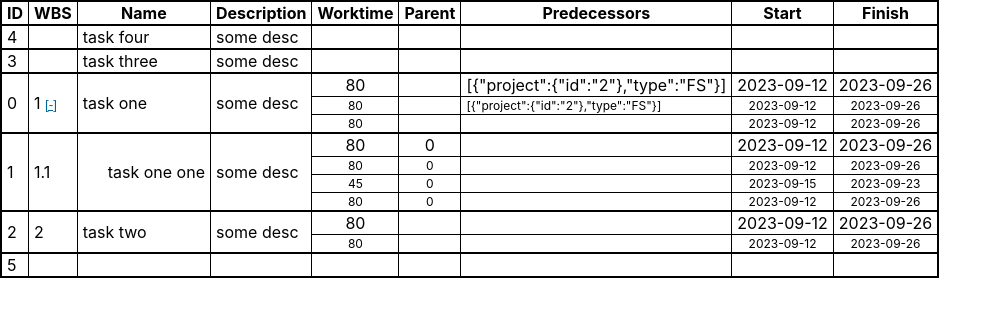
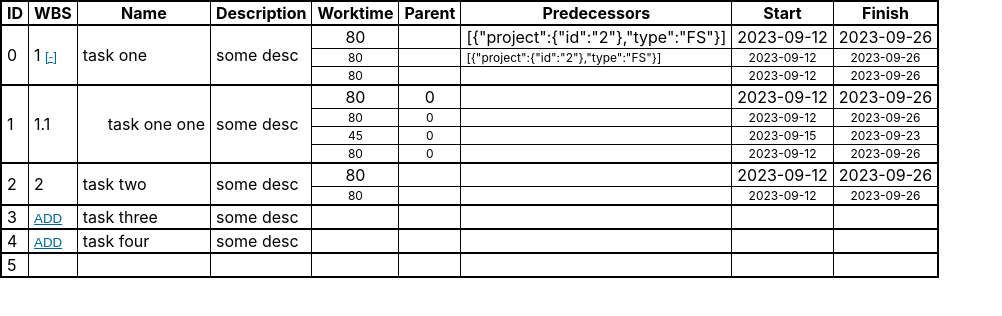
Before and after one commit to wazart0/pmt_x, a React (Create React App) app in the folder frontend/pyscript_experiment/project/: page / in a window 1280 px wide. Shown: the top 316 px of the page, without its empty margins (0-1002 px from the left). Built offline with nearby package versions, Linux system fonts and the light colour scheme.

Commit message:
multiple fixes + improvements + minor features

```diff
--- a/frontend/pyscript_experiment/project/src/components/ProjectList.js
+++ b/frontend/pyscript_experiment/project/src/components/ProjectList.js
@@ -1,6 +1,6 @@
 import React from "react";
 import { Fragment, useState } from "react";
-import { columns, data, addProject } from "./ProjectVars";
+import { columns, data, addProject, sortByWBS, resetIDs } from "./ProjectVars";
 import { hideSubTree, showSubTree, changeParent } from "./ProjectListTreeManager";
 
 
@@ -30,27 +30,41 @@ function ProjectList() {
 
     function updateValueFromCell(e, id, column) {
         e.target.textContent = e.target.textContent.trim();
-        if (!e.target.textContent || e.target.textContent === String(data[id][column])) return;
-        console.log(column);
+        if (e.target.textContent === String(data[id][column])) return
+        if (column === 'name' && !e.target.textContent) { e.target.textContent = data[id][column]; return; }
         if (column === 'parent') {
-            let result = changeParent(id, Number(e.target.textContent))
+            let result = changeParent(id, e.target.textContent !== '' ? Number(e.target.textContent) : null)
             e.target.textContent = data[id][column];
             if (!result) return
         } else {
             data[id][column] = e.target.textContent;
+            console.log("Updated task: [" + String(id) + "] column: [" + column + "] to: [" + data[id][column]+ "] ");
         }
         console.log("TODO: Implement data update in DB.");
-        console.log("Updated task: [" + String(id) + "] column: [" + column + "] to: [" + data[id][column]+ "] ");
         updateProjectListState({});
     }
 
     function addNewProject(e) {
-        if (!e.target.textContent.trim()) return;
-        let id = addProject(e.target.textContent.trim());
-        e.target.textContent = '';                                     //                                      TODO:         why is it needed!?
-        console.log("TODO: Implement data update in DB.");
-        console.log("Created task: [" + String(id) + "] to: [" + data[id].name+ "] ");
-        updateProjectListState({});
+        if (!e.target.textContent.trim()) return
+        let id = addProject(e.target.textContent.trim())
+        e.target.textContent = ''                                     //                                      TODO:         why is it needed!?
+        console.log("TODO: Implement data update in DB.")
+        console.log("Created task: [" + String(id) + "] to: [" + data[id].name+ "] ")
+        updateProjectListState({})
+    }
+
+    function addToBaseline(id) {
+        let no_of_new_siblings = 1
+        for (let index in data) {
+            if (data[index].parent === null && data[index].wbs) {
+                no_of_new_siblings = no_of_new_siblings + 1
+            }
+        }
+        data[id].wbs = String(no_of_new_siblings)
+        sortByWBS()
+        resetIDs()
+        console.log("TODO: Implement data update in DB.")
+        updateProjectListState({})
     }
 
     function divEditable(id, column, value) {
@@ -59,7 +73,7 @@ function ProjectList() {
 
     function td(project, number_of_baselines, column) {
         if (column === 'id') return <td rowSpan={number_of_baselines}>{project.id}</td>;
-        if (column === 'wbs') return <td rowSpan={number_of_baselines}>{project.wbs} {project.hasChildren ? project.hiddenChildren ? <button onClick={() => showChildren(project.id)}>[+]</button> : <button onClick={() => hideChildren(project.id)}>[-]</button> : null}</td>;
+        if (column === 'wbs') return <td rowSpan={number_of_baselines}>{project.wbs ? project.wbs : <button onClick={() => addToBaseline(project.id)}>ADD</button>} {project.hasChildren ? project.hiddenChildren ? <button onClick={() => showChildren(project.id)}>[+]</button> : <button onClick={() => hideChildren(project.id)}>[-]</button> : null}</td>;
         if (column === 'name') return <td rowSpan={number_of_baselines} style={{paddingLeft: incTabs(project.wbs) + 'px'}}>{divEditable(project.id, column, project[column])}</td>;
         if (column === 'description') return <td rowSpan={number_of_baselines}>{divEditable(project.id, column, project[column])}</td>;
 
--- a/frontend/pyscript_experiment/project/src/components/ProjectListTreeManager.js
+++ b/frontend/pyscript_experiment/project/src/components/ProjectListTreeManager.js
@@ -11,14 +11,9 @@ export function hideSubTree(parent_id) { // assumption is that the data is sorte
     let subtree_IDs = [parent_id];
     data[parent_id].hiddenChildren = true;
     for (let index in data) {
-        // console.log("for loop");
-        // console.log(data[index]);
         if (subtree_IDs.includes(data[index].parent)) {
-            // console.log("parent found");
-            // console.log(data[index]);
             data[index]['hidden'] = true;
             if (data[index].hasChildren) subtree_IDs.push(data[index].id);
-            // console.log(data[index]);
         }
     }
 }
@@ -41,47 +36,49 @@ export function showSubTree(parent_id) { // assumption is that the data is sorte
 
 
 export function changeParent(id, parent_id) {
+
     // check if valid (basic, check if parent_id is a child of id)
-    console.log('endry to changeParent(id, parent_id)')
-    console.log([id, data[id].wbs])
-    console.log([parent_id])
-    console.log(structuredClone(data))
-    if (id === parent_id || data.parent === parent_id || parent_id < 0 || parent_id >= data.length || !Number.isInteger(parent_id)) return false;
-    if (data[id].wbs !== null && !isString(data[id].wbs)) { console.log("ERROR: WBS is not a string!"); return false;}
+    if (data[id].parent === parent_id) return false
+    if (id === parent_id || parent_id < 0 || parent_id >= data.length) return false
+    if (data[id].wbs !== null && !isString(data[id].wbs)) { console.log("ERROR: WBS is not a string!"); return false; }
 
-    let check_subtree = [id];
+    let parent_id_old = data[id].parent
+
+    if (parent_id !== null) {
+        if (!Number.isInteger(parent_id) || data[parent_id].wbs === null) return false
+
+        let check_subtree = [id]
         for (let index in data) {
-        if (check_subtree.includes(data[index].parent)) check_subtree.push(data[index].id);
+            if (check_subtree.includes(data[index].parent)) check_subtree.push(data[index].id)
         }
         if (check_subtree.includes(parent_id)) return false;
 
-    console.log(["check_subtree:", check_subtree])
+        // console.log(["check_subtree:", check_subtree])
 
 
         // init changes
-    let parent_id_old = data[id].parent
         data[id].parent = null
 
-    console.log(['parent old: ', parent_id_old])
+        // console.log(['parent old: ', parent_id_old])
 
 
         // rebuild wbs of old parent and without child (eg. if project was first child) - needed to keep the order
         if (parent_id_old !== null) {
-        let subtree_parent_old_IDs = [parent_id_old];
+            let subtree_parent_old_IDs = [parent_id_old]
             for (let index in data) {
-            if (data[index].id !== id && subtree_parent_old_IDs.includes(data[index].parent)) subtree_parent_old_IDs.push(data[index].id);
+                if (data[index].id !== id && subtree_parent_old_IDs.includes(data[index].parent)) subtree_parent_old_IDs.push(data[index].id)
             }
 
-        data[parent_id_old]["hasChildren"] = subtree_parent_old_IDs.length > 1 ? true : false;
+            data[parent_id_old]["hasChildren"] = subtree_parent_old_IDs.length > 1 ? true : false
 
-        console.log("subtree_parent_IDs:")
-        console.log(subtree_parent_old_IDs)
+            // console.log("subtree_parent_IDs:")
+            // console.log(subtree_parent_old_IDs)
 
             if (data[parent_id_old]["hasChildren"]) {
 
-            let wbs_parent_old = data[parent_id_old].wbs;
-            let new_number = 0;
-            let wbs_length;
+                let wbs_parent_old = data[parent_id_old].wbs
+                let new_number = 0
+                let wbs_length
                 for (let index in subtree_parent_old_IDs) {
                     if (data[subtree_parent_old_IDs[index]].parent === parent_id_old) {
                         wbs_length = data[subtree_parent_old_IDs[index]].wbs.length
@@ -91,33 +88,35 @@ export function changeParent(id, parent_id) {
                 }
             }
         }
+    }
+
 
 
     // rebuild WBS for ID
-    let no_of_new_siblings = 1;
+    let no_of_new_siblings = 1
     for (let index in data) {
-        if (data[index].parent === parent_id) {
-            no_of_new_siblings = no_of_new_siblings + 1;
+        if (data[index].parent === parent_id && data[index].wbs) {
+            no_of_new_siblings = no_of_new_siblings + 1
         }
     }
 
-    let wbs_new = data[parent_id].wbs + '.' + no_of_new_siblings;
-    console.log(["new wbs: ", wbs_new])
+    let wbs_new = parent_id === null ? String(no_of_new_siblings) : data[parent_id].wbs + '.' + no_of_new_siblings
+    // console.log(["new wbs: ", wbs_new])
 
 
     // rebuild WBS of children
     if (data[id].hasChildren) {
-        let wbs_current_length = data[id].wbs.length;
+        let wbs_current_length = data[id].wbs.length
 
-        let subtree_old_IDs = [id];
+        let subtree_old_IDs = [id]
         for (let index in data) {
-            if (subtree_old_IDs.includes(data[index].parent)) subtree_old_IDs.push(data[index].id);
+            if (subtree_old_IDs.includes(data[index].parent)) subtree_old_IDs.push(data[index].id)
         }
-        console.log("subtree_old_IDs:")
-        console.log(subtree_old_IDs)
+        // console.log("subtree_old_IDs:")
+        // console.log(subtree_old_IDs)
 
         for (let index in subtree_old_IDs) {
-            if (subtree_old_IDs[index] !== id) data[subtree_old_IDs[index]].wbs = wbs_new + data[subtree_old_IDs[index]].wbs.slice(wbs_current_length);
+            if (subtree_old_IDs[index] !== id) data[subtree_old_IDs[index]].wbs = wbs_new + data[subtree_old_IDs[index]].wbs.slice(wbs_current_length)
         }
     }
 
@@ -125,7 +124,15 @@ export function changeParent(id, parent_id) {
     // update relevant data
     data[id].wbs = wbs_new
     data[id].parent = parent_id
-    data[parent_id]["hasChildren"] = true
+    if (parent_id !== null) data[parent_id]["hasChildren"] = true
+
+    data[parent_id_old]["hasChildren"] = false
+    for (let index in data) {
+        if (data[index].parent === parent_id_old) {
+            data[parent_id_old]["hasChildren"] = true
+            break;
+        }
+    }
 
     // sort data array by WBS
     sortByWBS()
@@ -136,6 +143,6 @@ export function changeParent(id, parent_id) {
     // show parent subtree with added child
     // showSubTree(parent_id) - rethink better logic (all parents  of this parent have to be expanded too)
 
-    console.log(structuredClone(data))
-    return true;
+    // console.log(structuredClone(data))
+    return true
 }
--- a/frontend/pyscript_experiment/project/src/components/ProjectVars.js
+++ b/frontend/pyscript_experiment/project/src/components/ProjectVars.js
@@ -49,16 +49,11 @@ export function overwriteNullWBS() {
 
 export function sortByWBS() {
     function compare(a, b) {
-        if (a.wbs === null || b.wbs === null) {
-            return -1
-        }
-        if (a.wbs < b.wbs){
-            return -1
-        }
-        if (a.wbs > b.wbs){
-            return 1
-        }
-        return 0
+        if (a.wbs === b.wbs) return 0
+        if (a.wbs === null) return 1
+        if (b.wbs === null) return -1
+        if (a.wbs < b.wbs) return -1
+        if (a.wbs > b.wbs) return 1
     }
     data.sort(compare);
 }
```
Lines whose indentation alone changed are shown as unchanged.
